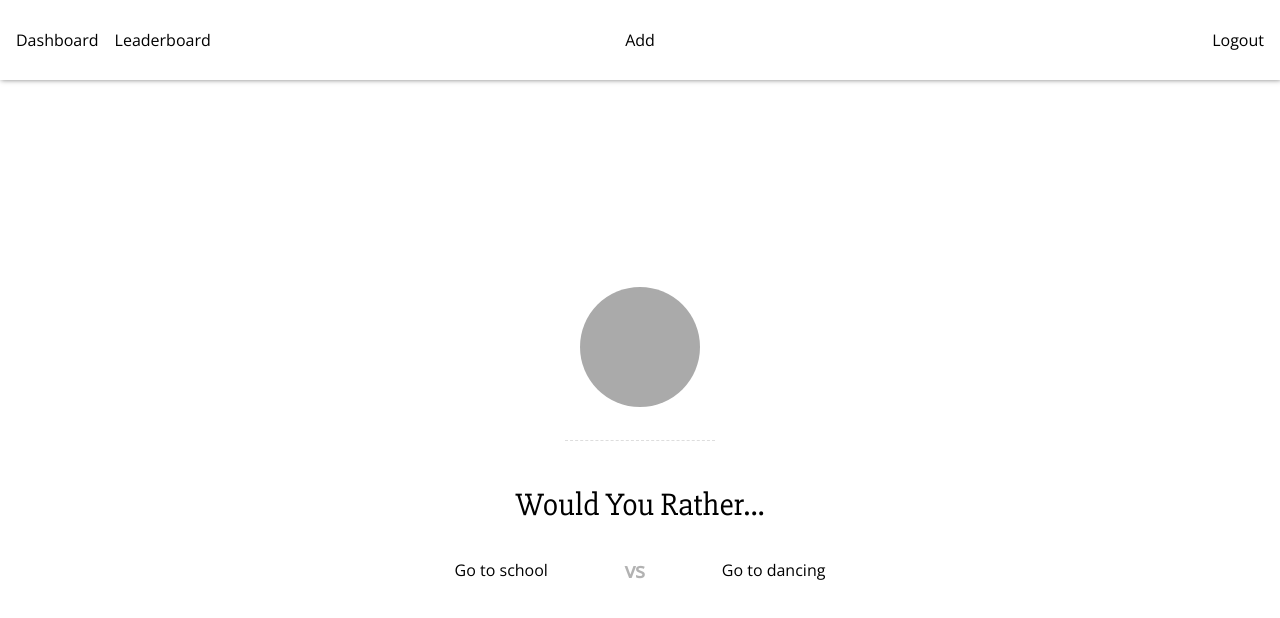
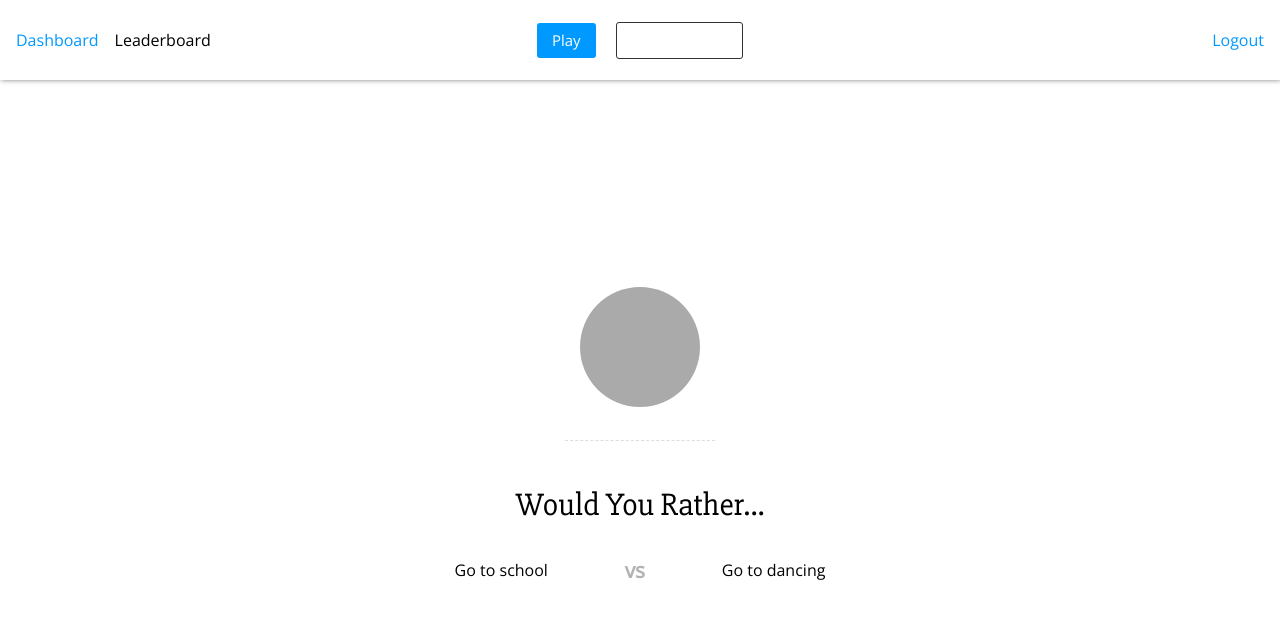
Before and after one commit to freesource-us/udacity_would-your-rather, a React (Create React App) app: page / in a window 1280 px wide. Shown: the top 618 px of the page. Built offline with nearby package versions, Linux system fonts and the light colour scheme.

Commit message:
refactor: added styling for buttons, navlink and more

```diff
--- a/src/components/Layout/Header.js
+++ b/src/components/Layout/Header.js
@@ -1,15 +1,23 @@
 import React from "react";
-import { Link } from "react-router-dom";
+import { NavLink as Link } from "react-router-dom";
 
-export const Header = () => {
+export const Header = props => {
+  console.log(props);
   return (
     <header>
       <nav className="menu">
-        <Link to="/">Dashboard</Link>
+        <Link exact to="/">
+          Dashboard
+        </Link>
         <Link to="/leaderboard">Leaderboard</Link>
       </nav>
       <nav className="action">
-        <Link to="/add">Add</Link>
+        <Link to="/play" className="button primary">
+          Play
+        </Link>
+        <Link to="/add" className="button">
+          Add Question
+        </Link>
       </nav>
       <nav className="user">
         <Link to="/">Logout</Link>
--- a/src/index.css
+++ b/src/index.css
@@ -174,8 +174,14 @@ header nav a:hover {
   color: #0099ff;
 }
 
+header nav a.active {
+  color: #0099ff;
+}
+
 header nav {
   display: flex;
+  height: 100%;
+  align-items: center;
 }
 
 header nav.menu {
@@ -260,3 +266,29 @@ ol.choices > li.vs {
   font-weight: 900;
   color: rgba(0, 0, 0, 0.3);
 }
+
+.button {
+  display: inline-block;
+  border-radius: 3px;
+  background: transparent;
+  border: 1px solid #333;
+  padding: 10px 15px 10px 15px;
+  margin: 0 10px;
+  color: #fff;
+  font-size: 15px;
+}
+
+.button:hover {
+  border-color: #0099ff;
+}
+
+.button.primary {
+  border: transparent;
+  background: #0099ff;
+  color: #fff;
+}
+
+.button.primary:hover {
+  color: #fff;
+  background: #0077bb;
+}
```
Also changed, not shown: src/components/Router.js (+4 -13 lines).
